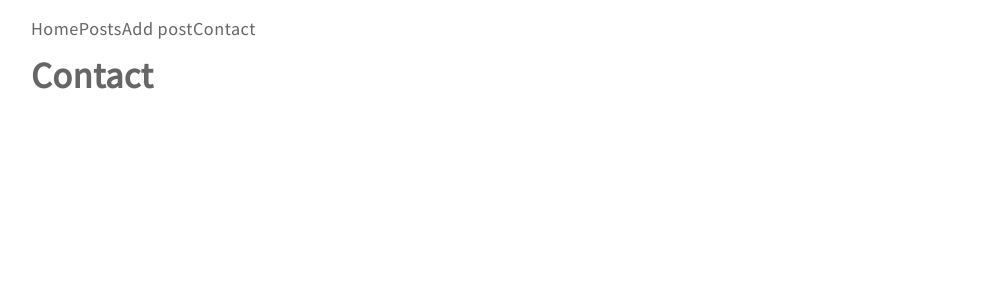
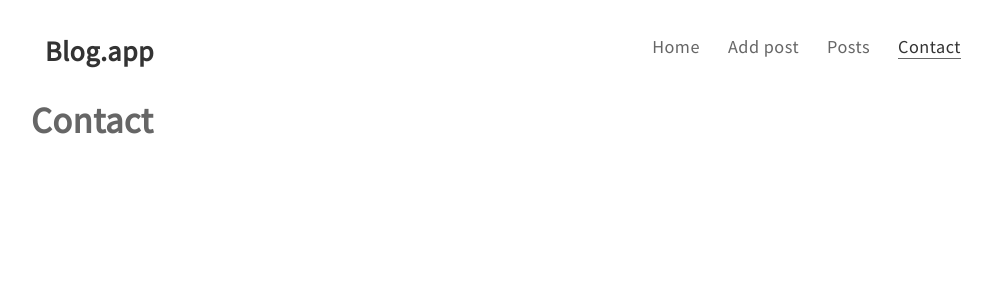
Before and after one commit to webseb00/MERN---Blog, a React (Create React App) app in the folder client/: page /contact in a window 1280 px wide. Shown: the top 300 px of the page, without its empty margins (137-1128 px from the left). Built offline with nearby package versions, Linux system fonts and the light colour scheme; no server answers.

Commit message:
Add styles to navbar and add an author attribute

```diff
--- a/client/src/components/features/NavBar/NavBar.js
+++ b/client/src/components/features/NavBar/NavBar.js
@@ -1,15 +1,28 @@
 import React from 'react';
-import { Link } from 'react-router-dom';
+import Logo from '../../common/Logo/Logo';
+import MainMenu from '../../layout/MainMenu/MainMenu';
+import './NavBar.scss';
 
 class NavBar extends React.Component {
+
+    state = {
+        links: [
+            { path: '/Home', title: 'Home' },
+            { path: '/posts/new', title: 'Add post' },
+            { path: '/posts', title: 'Posts' },
+            { path: '/contact', title: 'Contact' }
+        ]
+    }
+
     render() {
+
+        const { links } = this.state;
+
         return (
-            <div>
-                <Link to='/'>Home</Link>
-                <Link to='/posts'>Posts</Link>
-                <Link to='/posts/new'>Add post</Link>
-                <Link to='/contact'>Contact</Link>
-            </div>
+            <nav className="navbar">
+                <Logo />
+                <MainMenu  links={links} />
+            </nav>
         );
     }
 };
--- /dev/null
+++ b/client/src/components/features/NavBar/NavBar.scss
@@ -0,0 +1,5 @@
+.navbar {
+    display: flex;
+    justify-content: space-between;
+    flex-wrap: wrap;
+}
--- a/client/src/components/features/PostSummary/PostSummary.js
+++ b/client/src/components/features/PostSummary/PostSummary.js
@@ -7,10 +7,11 @@
 import cutText from './cutText';
 import './PostSummary.scss';
 
-const PostSummary = ({ id, title, content }) => (
+const PostSummary = ({ id, title, content, author }) => (
     <article className="post-summary">
         <SmallTitle>{title}</SmallTitle>
         <HtmlBox>{cutText(content, 250)}</HtmlBox>
+        <p>Author: {author}</p>
         <Link to={'/posts/' + id}>
             <Button variant="primary">
             Read more
@@ -22,7 +23,8 @@
 PostSummary.propTypes = {
     id: PropTypes.string,
     title: PropTypes.string,
-    content: PropTypes.string
+    content: PropTypes.string,
+    author: PropTypes.string
 }
 
 export default PostSummary;
--- a/client/src/components/features/Posts/Posts.js
+++ b/client/src/components/features/Posts/Posts.js
@@ -55,6 +55,7 @@
         id: PropTypes.string.isRequired,
         title: PropTypes.string.isRequired,
         content: PropTypes.string.isRequired,
+        author: PropTypes.string.isRequired
       })
     ),
     loadPosts: PropTypes.func.isRequired,
--- a/client/src/components/features/PostsList/PostsList.js
+++ b/client/src/components/features/PostsList/PostsList.js
@@ -15,7 +15,8 @@
         PropTypes.shape({
             id: PropTypes.string.isRequired,
             title: PropTypes.string.isRequired,
-            content: PropTypes.string.isRequired
+            content: PropTypes.string.isRequired,
+            author: PropTypes.string.isRequired
         })
     ),
 };
--- a/client/src/components/pages/SinglePost/Post.js
+++ b/client/src/components/pages/SinglePost/Post.js
@@ -9,6 +9,7 @@
         <article className="post-summary">
             <PageTitle>{singlePost.title}</PageTitle>
             <HtmlBox>{singlePost.content}</HtmlBox>
+            <p>Author: {singlePost.author}</p>
         </article>
     </div>
 
@@ -17,7 +18,8 @@
 Post.propTypes = {
     id: PropTypes.string,
     title: PropTypes.string,
-    content: PropTypes.string
+    content: PropTypes.string,
+    author: PropTypes.string
 }
 
 export default Post;
--- a/client/src/components/pages/SinglePost/SinglePost.js
+++ b/client/src/components/pages/SinglePost/SinglePost.js
@@ -15,7 +15,7 @@
 
     checkData() {
         const { singlePost, request } = this.props;
-
+        console.log(singlePost);
         if ((request.pending === false) &&
             (request.success === true) &&
             (singlePost !== null))
```
Also changed, not shown: 2 other files (tests, documents, lock files or other folders).
